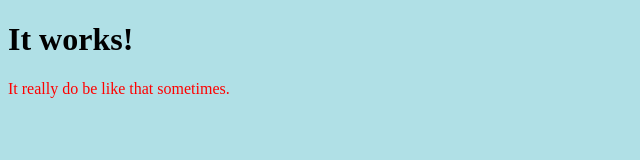
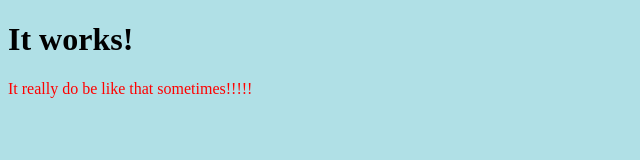
Before and after one commit to sadboihrs/sadboihrs, a plain HTML site: page index.html in a window 1280 px wide. Shown: the full height of the page, 0-640 px from the left. Drawn offline with Linux system fonts and the light colour scheme.

Commit message:
Update index.html

```diff
--- a/index.html
+++ b/index.html
@@ -10,7 +10,7 @@ p    {color: red;}
 <body>
 
 <h1>It works!</h1>
-<p>It really do be like that sometimes.</p>
+<p>It really do be like that sometimes!!!!!</p>
 
 </body>
 </html>
```
